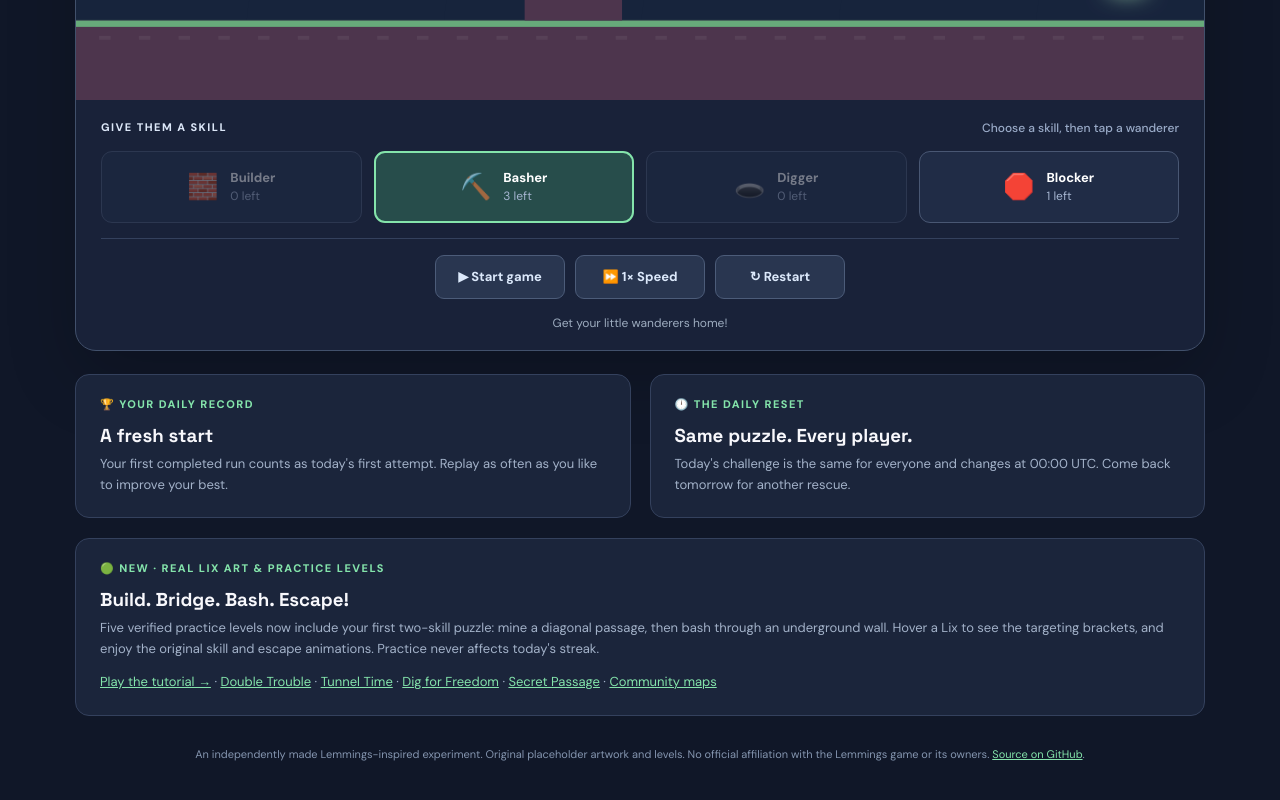
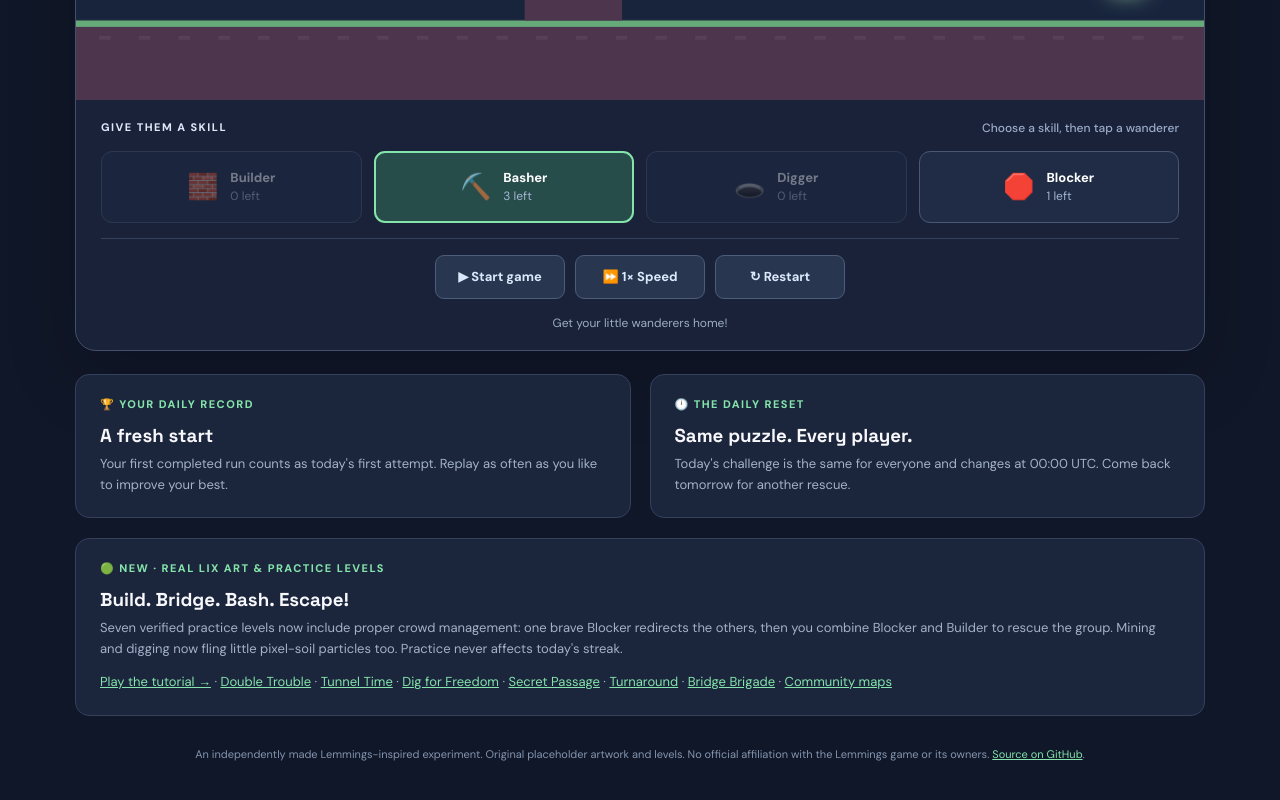
Before and after one commit to gurprit/dailylemming, a website built with Vite: page index.html in a window 1280 px wide. Shown: the part 1032-1832 px from the top of the page. Built offline with nearby package versions, Linux system fonts and the light colour scheme.

Commit message:
ui: feature dirt effects and Blocker crowd progression

```diff
--- a/index.html
+++ b/index.html
@@ -75,8 +75,8 @@
       <section class="below-card" style="margin-top:20px">
         <div class="tiny-heading">🟢 NEW · REAL LIX ART & PRACTICE LEVELS</div>
         <h3>Build. Bridge. Bash. Escape!</h3>
-        <p>Five verified practice levels now include your first two-skill puzzle: mine a diagonal passage, then bash through an underground wall. Hover a Lix to see the targeting brackets, and enjoy the original skill and escape animations. Practice never affects today's streak.</p>
-        <p style="margin-top:12px"><a href="./play-lix.html">Play the tutorial →</a> · <a href="./play-lix.html?level=double-trouble">Double Trouble</a> · <a href="./play-lix.html?level=tunnel-time">Tunnel Time</a> · <a href="./play-lix.html?level=dig-for-freedom">Dig for Freedom</a> · <a href="./play-lix.html?level=secret-passage">Secret Passage</a> · <a href="./play-lix.html?level=pitfall">Community maps</a></p>
+        <p>Seven verified practice levels now include proper crowd management: one brave Blocker redirects the others, then you combine Blocker and Builder to rescue the group. Mining and digging now fling little pixel-soil particles too. Practice never affects today's streak.</p>
+        <p style="margin-top:12px"><a href="./play-lix.html">Play the tutorial →</a> · <a href="./play-lix.html?level=double-trouble">Double Trouble</a> · <a href="./play-lix.html?level=tunnel-time">Tunnel Time</a> · <a href="./play-lix.html?level=dig-for-freedom">Dig for Freedom</a> · <a href="./play-lix.html?level=secret-passage">Secret Passage</a> · <a href="./play-lix.html?level=turnaround">Turnaround</a> · <a href="./play-lix.html?level=bridge-brigade">Bridge Brigade</a> · <a href="./play-lix.html?level=pitfall">Community maps</a></p>
       </section>
       <div class="credits">An independently made Lemmings-inspired experiment. Original placeholder artwork and levels. No official affiliation with the Lemmings game or its owners. <a href="https://github.com/gurprit/dailylemming">Source on GitHub</a>.</div>
     </main>
```
